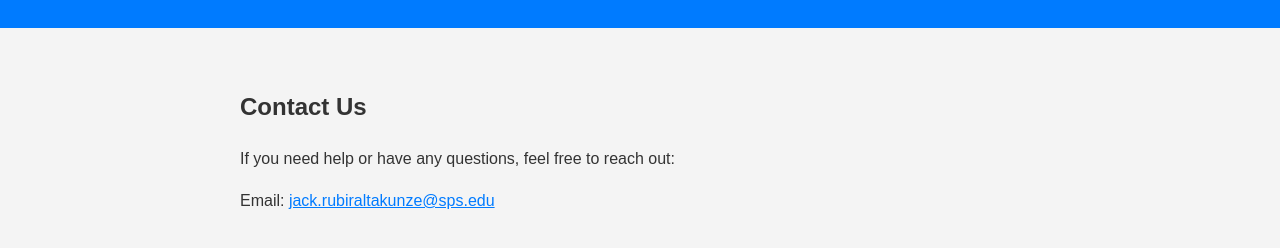
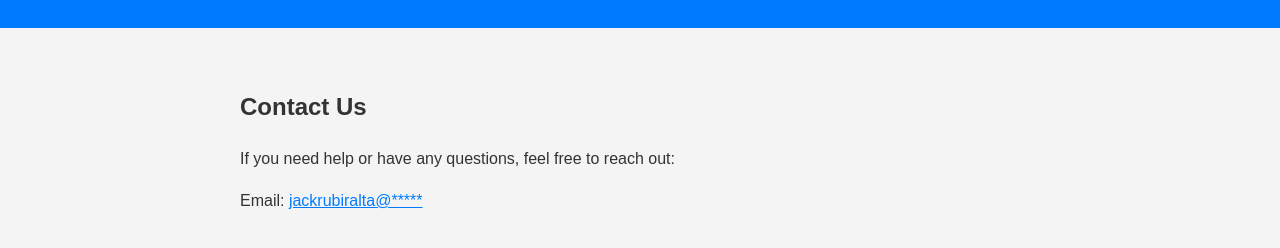
Before and after one commit to JackRubiralta/pelican-help, a plain HTML site: page index.html in a window 1280 px wide. Shown: the part 86-334 px from the top of the page. Drawn offline with Linux system fonts and the light colour scheme.

Commit message:
Update index.html

```diff
--- a/index.html
+++ b/index.html
@@ -15,7 +15,7 @@
             <h2>Contact Us</h2>
             <p>If you need help or have any questions, feel free to reach out:</p>
             <ul>
-                <li>Email: <a href="mailto:jackrubiralta@*****">jack.rubiraltakunze@sps.edu</a></li>
+                <li>Email: <a href="mailto:jackrubiralta@*****">jackrubiralta@*****</a></li>
             </ul>
         </section>
     </main>
```
